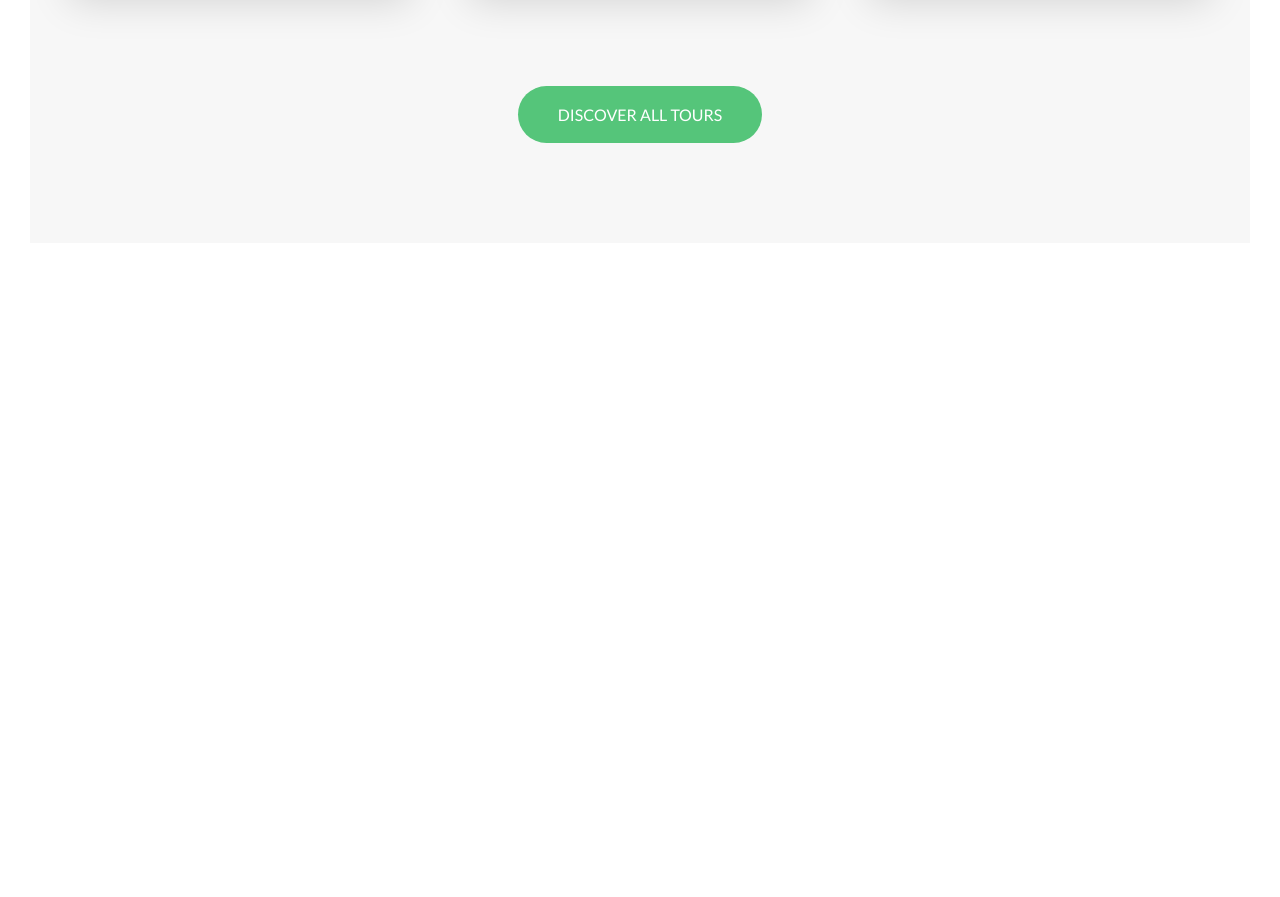
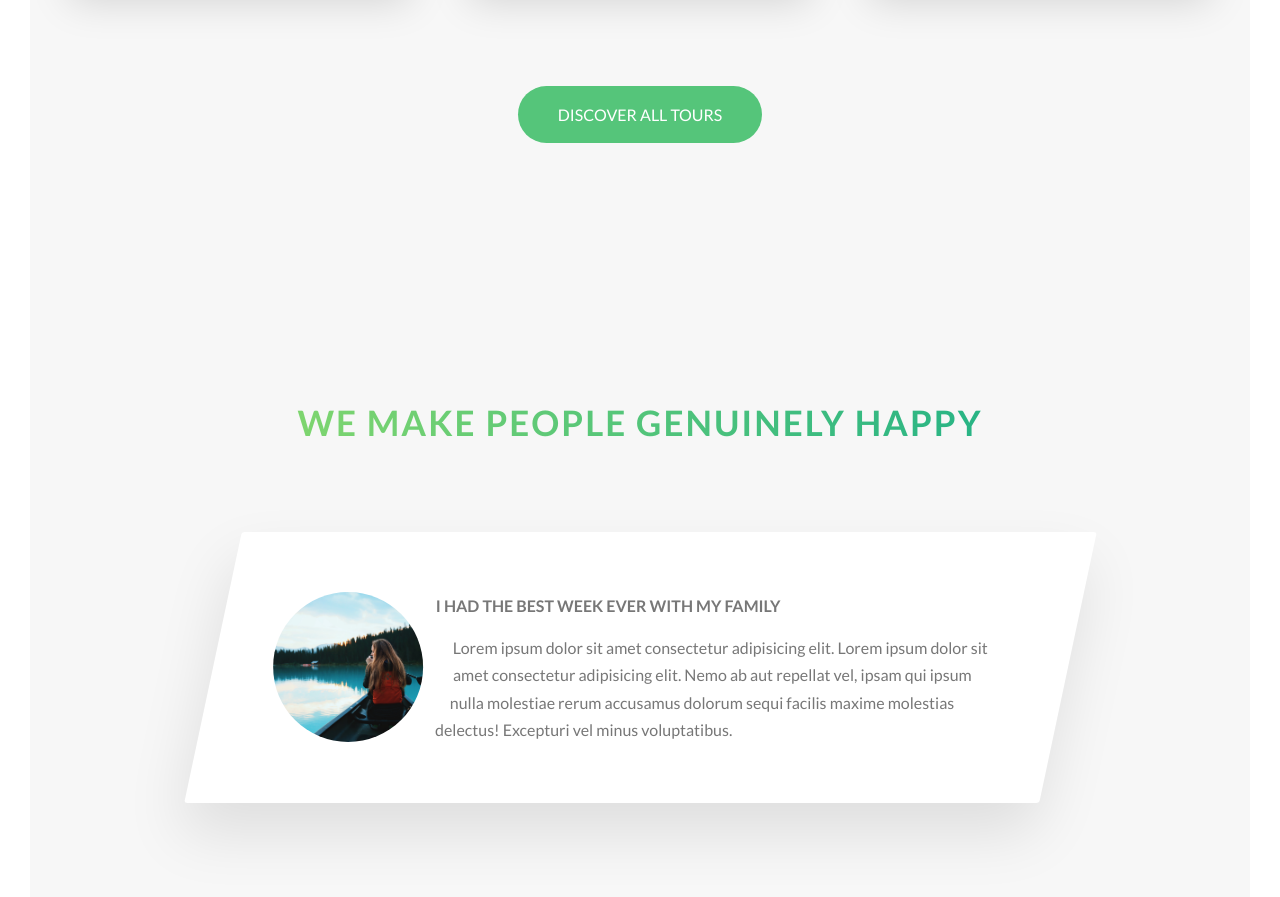
Before and after one commit to Qnemes/Natours, a website: page index.html in a window 1280 px wide. Shown: the part 3039-3936 px from the top of the page. Before the commit the page ends 3312 px from the top, so only its background shows below. Drawn offline with Linux system fonts and the light colour scheme.

Commit message:
initial commit

```diff
--- a/index.html
+++ b/index.html
@@ -206,6 +206,27 @@
                     <a href="#" class="btn btn--green">Discover all tours</a>
                 </div>
             </section>
+            <section class="section-stories">
+                <div class="u-center-text u-margin-bottom-big">
+                    <h2 class="heading-secondary">
+                        We make people genuinely happy
+                    </h2>
+                </div>
+                <div class="row">
+                    <div class="story">
+                        <figure class="story__shape">
+                            <img src="img/nat-8.jpg" alt="Person on a hiking tour" class="story__img">
+                            <caption></caption>
+                        </figure>
+                        <div class="story__text">
+                            <h3 class="heading-tertiary u-margin-bottom-small">I had the best week ever with my family</h3>
+                            <p>Lorem ipsum dolor sit amet consectetur adipisicing elit. Lorem ipsum dolor sit amet consectetur adipisicing elit.
+                            Nemo ab aut repellat vel, ipsam qui ipsum nulla molestiae rerum accusamus dolorum sequi facilis maxime molestias delectus!
+                            Excepturi vel minus voluptatibus.</p>
+                        </div>
+                    </div>
+                </div>
+            </section>
         </main>
 
 
--- /dev/null
+++ b/sass/components/_story.scss
@@ -0,0 +1,27 @@
+.story {
+    width: 75%;
+    margin: 0 auto;
+    box-shadow: 0 3rem 6rem rgba($color-black, .1);
+    background-color: $color-white;
+    border-radius: 3px;
+    padding: 6rem;
+    padding-left: 9rem;
+    font-size: $default-font-size;
+    transform: skewX(-12deg);
+    &__shape {
+        width: 15rem;
+        height: 15rem;
+        float: left;
+        -webkit-shape-outside: circle(50% at 50% 50%);
+        shape-outside: circle(50% at 50% 50%);
+        -webkit-clip-path: circle(59% at 50% 50%);
+        clip-path: circle(50% at 50% 50%);
+        transform: translateX(-3rem) skewX(12deg);
+    }
+    &__img {
+        height: 100%;
+    }
+    &__text {
+        transform: skewX(12deg);
+    }
+}
--- a/sass/main.scss
+++ b/sass/main.scss
@@ -16,3 +16,4 @@
 @import "components/composition";
 @import "components/feature-box";
 @import "components/card";
+@import "components/story";
--- a/sass/pages/_home.scss
+++ b/sass/pages/_home.scss
@@ -21,3 +21,7 @@
     padding: 25rem 0 10rem 0;
     margin-top: -10rem;
 }
+.section-stories {
+    background-color: $color-grey-light-1;
+    padding: 15rem 0;
+}
```
Also changed, not shown: css/style.css.
